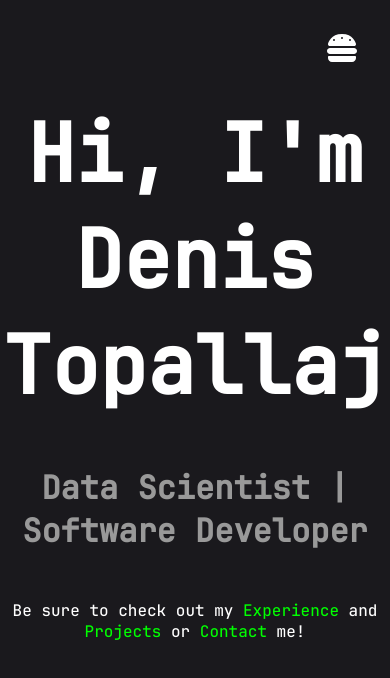
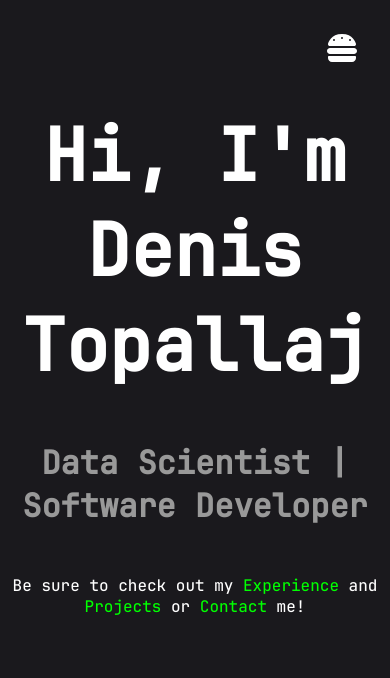
Before and after one commit to Detopall/portfolio, a React (Vite) app: page / in a window 390 px wide. Shown: the top 678 px of the page. Built offline with nearby package versions, Linux system fonts and the light colour scheme.

Commit message:
modified css phone fix

```diff
--- a/src/App.css
+++ b/src/App.css
@@ -31,16 +31,16 @@ h2:not(#experience h2) {
 }
 
 .hero-section {
-	height: 80vh;
 	display: flex;
 	flex-direction: column;
 	justify-content: center;
 	align-items: center;
 	text-align: center;
+	margin-top: 3rem;
 }
 
-.hero-name {
-	font-size: 4rem;
+h1.hero-name {
+	font-size: 4.5rem;
 	margin-bottom: 1rem;
 }
 
```
